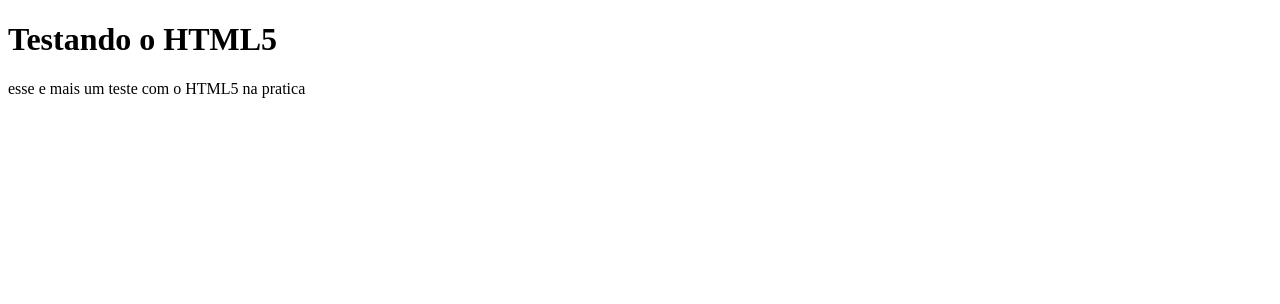
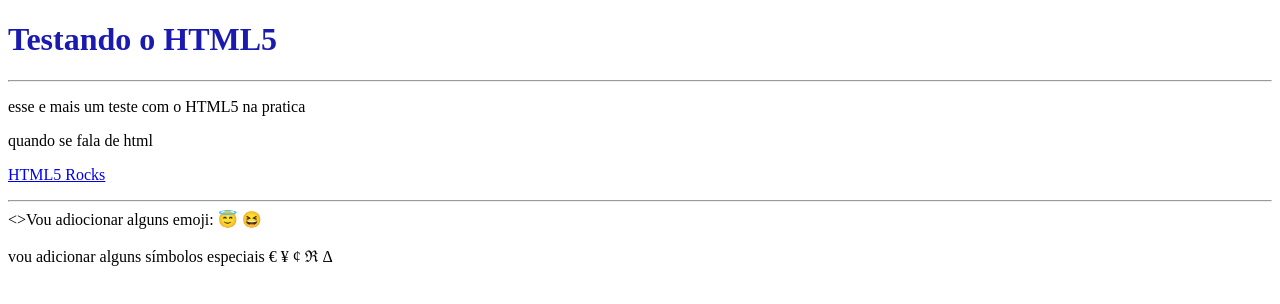
Before and after one commit to lucasSsCODE/Meus-Projetos, a plain HTML site: page site-exemplo2/index.html in a window 1280 px wide. Drawn offline with Linux system fonts and the light colour scheme.

Commit message:
adicioneis mais linhas de codigos

```diff
--- a/site-exemplo2/index.html
+++ b/site-exemplo2/index.html
@@ -4,10 +4,25 @@
 <head>
     <meta charset="UTF-8">
     <meta name="viewport" content="width=device-width, initial-scale=1.0">
+    <link rel="stylesheet" href="style.css">
     <title>Site Exemplo2</title>
 </head>
 <body>
     <h1>Testando o HTML5</h1>
+    <hr>
     <p>esse e mais um teste com o HTML5 na pratica</p>
+    <p>quando se fala de  html</p>
+    <p><a href="http://www.html5rocks.com/html5-rocks/" target="_blank">HTML5 Rocks</a></p>
+    <hr>
+    <>Vou adiocionar alguns emoji:
+        &#x1F607
+        &#x1F606
+    <p>vou adicionar alguns símbolos especiais
+        &euro;
+        &yen;
+        &cent;
+        &real;
+        &Delta;
+    </p>
 </body>
 </html>
--- /dev/null
+++ b/site-exemplo2/style.css
@@ -0,0 +1,2 @@
+h1{color: rgb(26, 26, 177);}
+div.h2 a:hover{color:blueviolet;}
```
